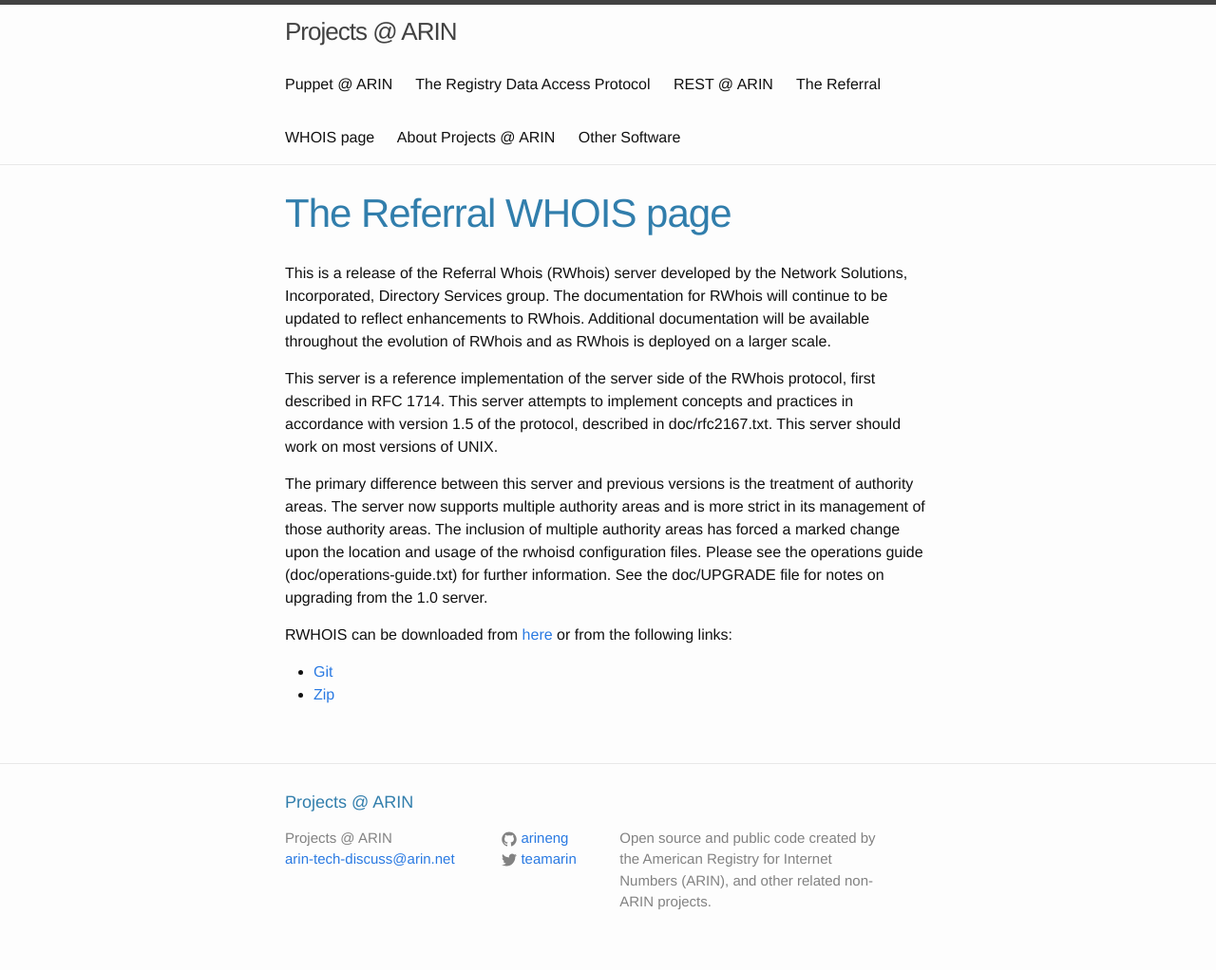
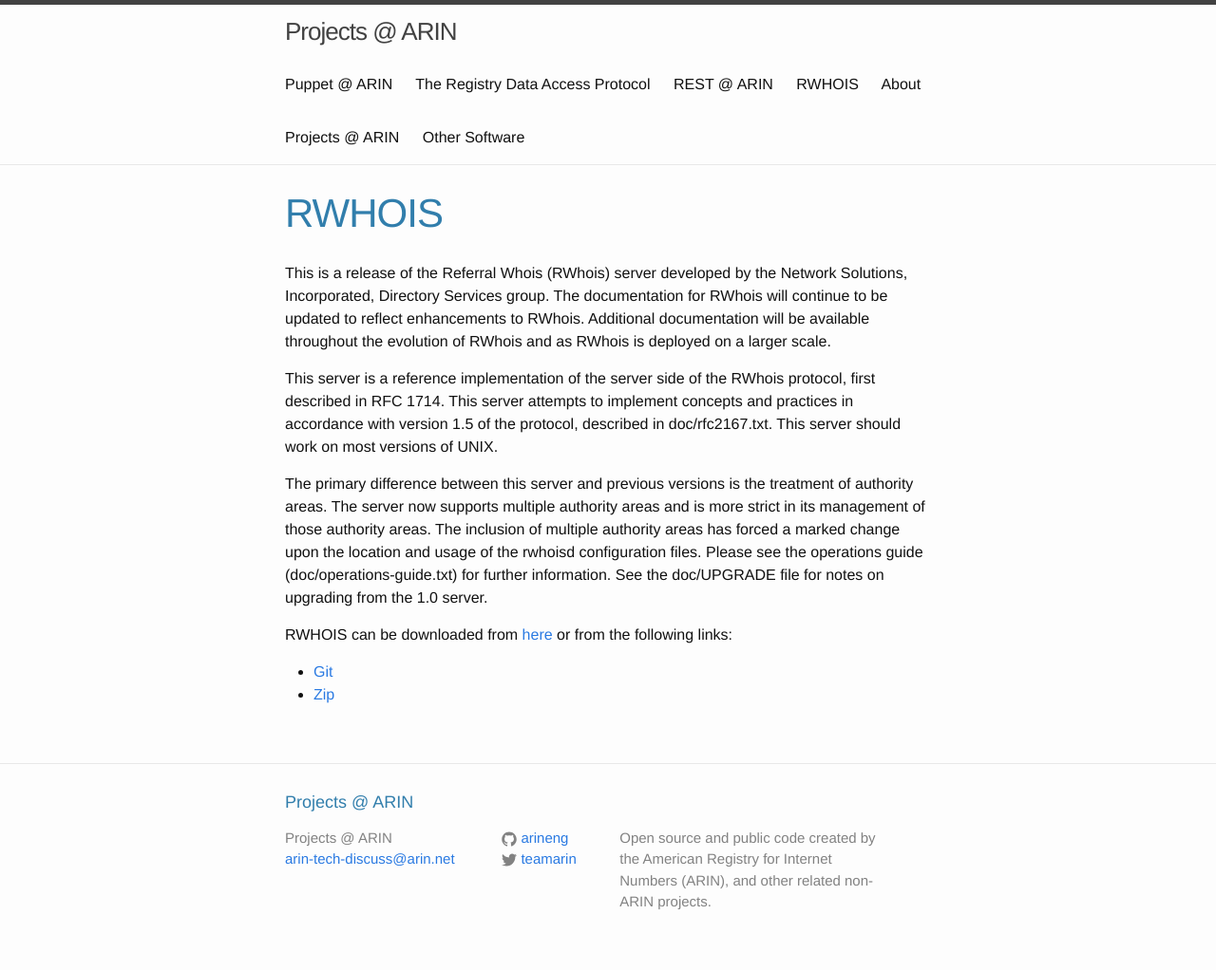
Before and after one commit to arineng/arineng.github.io, a Jekyll site: the page built from RWHOIS.md, in a window 1280 px wide. Shown: the whole page at 95% size. Built offline with Jekyll 4.4.1, drawn with Linux system fonts in a browser that asks for light colours.

Commit message:
correcting title

```diff
--- a/RWHOIS.md
+++ b/RWHOIS.md
@@ -1,6 +1,6 @@
 ---
 layout: page
-title: The Referral WHOIS page
+title: RWHOIS
 permalink: /rwhois/
 ---
 
```
